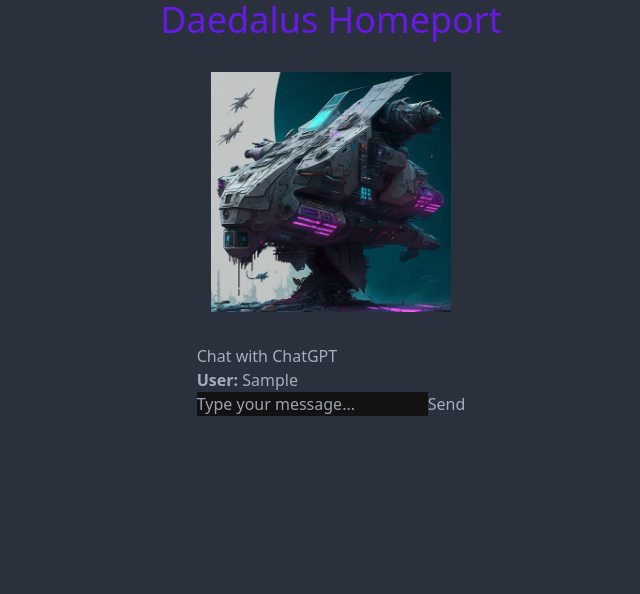
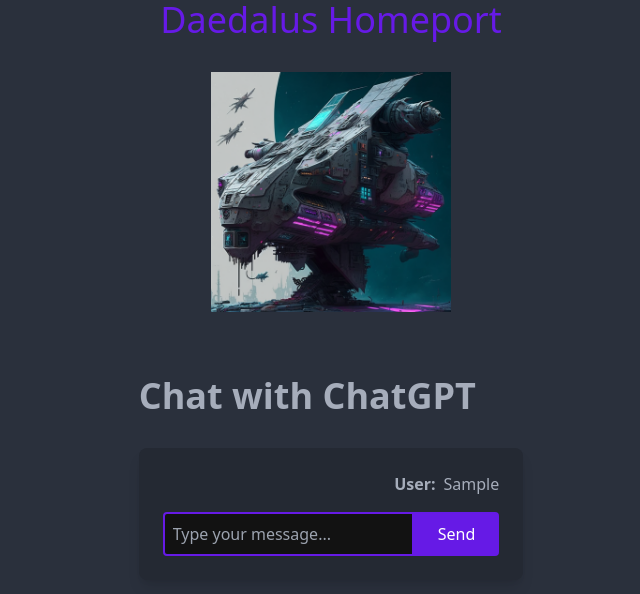
Before and after one commit to DaedalusHub/daedalus-homeport, a Next.js app: page / in a window 1280 px wide. Both pictures are taken after typing "Sample" into the empty fields and a click on the button "Send". Shown: the top 594 px of the page, without its empty margins (309-949 px from the left). Built offline with nearby package versions, Linux system fonts and the light colour scheme; no server answers.

Commit message:
feat(chat): add styling

```diff
--- a/components/Chat.tsx
+++ b/components/Chat.tsx
@@ -25,10 +25,12 @@ const Chat: React.FC = () => {
     };
 
     return (
-        <div>
-            <h1>Chat with ChatGPT</h1>
-            <ChatHistory messages={messages} />
-            <ChatInput onSubmit={handleUserMessage} />
+        <div className="bg-base-100 p-8 min-h-screen">
+            <h1 className="text-4xl font-bold mb-8">Chat with ChatGPT</h1>
+            <div className="bg-base-200 p-6 rounded-lg shadow-lg">
+                <ChatHistory messages={messages} />
+                <ChatInput onSubmit={handleUserMessage} />
+            </div>
         </div>
     );
 };
--- a/components/ChatHistory.tsx
+++ b/components/ChatHistory.tsx
@@ -6,7 +6,7 @@ export interface ChatHistoryProps {
 }
 
 const ChatHistory: React.FC<ChatHistoryProps> = ({ messages }) => (
-    <div>
+    <div className="overflow-y-auto max-h-80">
         {messages.map((message, index) => (
             <Message
                 key={index}
--- a/components/ChatInput.tsx
+++ b/components/ChatInput.tsx
@@ -16,14 +16,20 @@ const ChatInput: React.FC<ChatInputProps> = ({ onSubmit }) => {
     };
 
     return (
-        <form onSubmit={handleSubmit}>
+        <form onSubmit={handleSubmit} className="mt-4 flex">
             <input
                 type="text"
                 value={message}
                 onChange={(e) => setMessage(e.target.value)}
                 placeholder="Type your message..."
+                className="flex-grow border-2 border-primary focus:border-primary focus:ring-0 rounded-l p-2"
             />
-            <button type="submit">Send</button>
+            <button
+                type="submit"
+                className="bg-primary text-white px-6 py-2 rounded-r"
+            >
+                Send
+            </button>
         </form>
     );
 };
--- a/components/Message.tsx
+++ b/components/Message.tsx
@@ -6,9 +6,19 @@ export interface MessageProps {
 }
 
 const Message: React.FC<MessageProps> = ({ author, content }) => (
-    <div>
-        <strong>{author}: </strong>
-        <span>{content}</span>
+    <div
+        className={`flex items-center space-x-2 ${
+            author === 'User' ? 'justify-end' : ''
+        }`}
+    >
+        <strong
+            className={`${
+                author === 'User' ? 'text-theme-500' : 'text-theme-400'
+            } font-semibold`}
+        >
+            {author}:
+        </strong>
+        <span className="text-theme-800">{content}</span>
     </div>
 );
 
--- a/package.json
+++ b/package.json
@@ -1,6 +1,6 @@
 {
     "name": "daedalus-homeport",
-    "version": "0.1.7",
+    "version": "0.1.8",
     "private": true,
     "scripts": {
         "dev": "next dev -p 3000",
```
Also changed, not shown: data/collectors/projectContext.md (+2 -0 lines), 1 other file (tests, documents, lock files or other folders).
